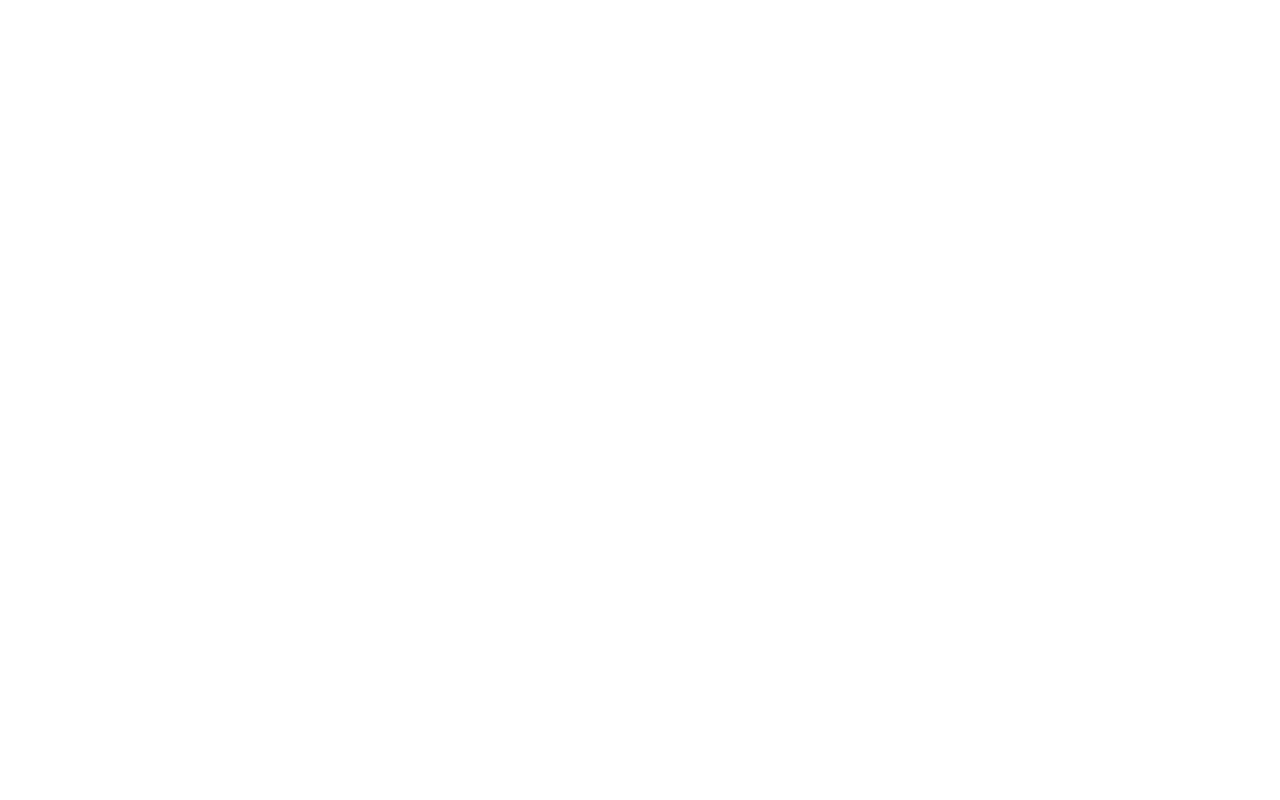
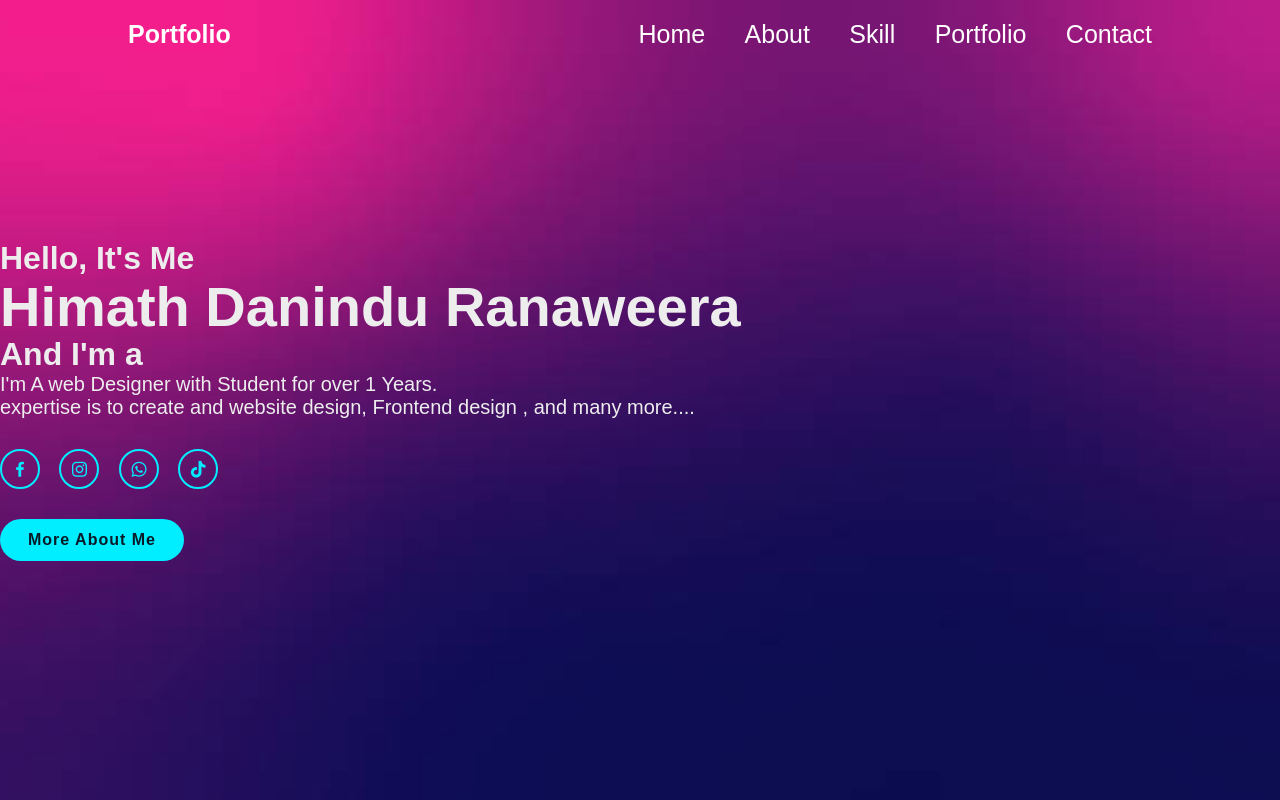
Before and after one commit to Ranaweera-HD/Portfolio, a plain HTML site: page index.html in a window 1280 px wide. Drawn offline with nearby package versions, Linux system fonts and the light colour scheme.

Commit message:
Add Social Media Icons

```diff
--- a/index.html
+++ b/index.html
@@ -4,8 +4,37 @@
     <meta charset="UTF-8">
     <meta name="viewport" content="width=device-width, initial-scale=1.0">
     <title>Portfolio</title>
+    <link rel="stylesheet" href="stylesheet.css">
+    <link href='https://unpkg.com/boxicons@2.1.4/css/boxicons.min.css' rel="stylesheet">
 </head>
 <body>
+    <header class="header">
+        <a href="#" class="logo">Portfolio</a>
 
+        <nav class="navbar">
+            <a href="#">Home</a>
+            <a href="#">About</a>
+            <a href="#">Skill</a>
+            <a href="#">Portfolio</a>
+            <a href="#">Contact</a>
+        </nav>
+    </header>
+    <section class="home">
+        <div class="home-content">
+            <h3>Hello, It's Me</h3>
+            <h1>Himath Danindu Ranaweera</h1>
+            <h3>And I'm a</h3>
+            <p>I'm A web Designer with Student for over 1 Years.
+                <br>expertise is to create and website design, Frontend design , and many more....
+            </p>
+            <div class="home-sci">
+                <a href="#"><i class='bx bxl-facebook' ></i></a>
+                <a href="#"><i class='bx bxl-instagram' ></i></a>
+                <a href="#"><i class='bx bxl-whatsapp' ></i></a>
+                <a href="#"><i class='bx bxl-tiktok' ></i></a>
+            </div>
+            <a href="#" class="btn-box">More About Me</a>
+        </div>
+    </section>
 </body>
 </html>
--- a/stylesheet.css
+++ b/stylesheet.css
@@ -0,0 +1,104 @@
+*
+{
+    margin: 0;
+    padding: 0;
+    box-sizing: border-box;
+    font-family: 'poppins' , sans-serif;
+}
+body{
+    color: #ededed;
+}
+.header{
+    position: fixed;
+    top: 0;
+    left: 0;
+    width: 100%;
+    padding: 20px 10%;
+    background: transparent;
+    display: flex;
+    justify-content: space-between;
+    align-items: center;
+    z-index: 100;
+}
+.logo{
+    position: relative;
+    font-size: 25px;
+    color: #fff;
+    text-decoration: none;
+    font-weight: 600;
+}
+.navbar a {
+    display: inline-block;
+    font-size: 25px;
+    color: #fff;
+    text-decoration: none;
+    font-weight: 500;
+    margin-left: 35px;
+    transition: .3s;
+}
+.navbar{
+    color: #0ef;
+}
+.home{
+    position: relative;
+    width: 100%;
+    justify-content: space-between;
+    height: 100vh;
+    background: url(./istockphoto-1308683679-612x612.jpg) no-repeat;
+    background-size: cover;
+    background-position: center;
+    display: flex;
+    align-items: center;
+    padding: 70ox 10% 0;
+}
+.home-content{
+    max-width: 800px;
+}
+.home-content h3{
+    font-size: 32px;
+    font-weight: 700;
+}
+.home-content h1 {
+    font-size: 56px;
+    font-weight: 700;
+    margin: -3px 0;
+}
+.home-content p {
+    font-size: 20px;
+}
+.home-sci a{
+    display: inline-flex;
+    justify-content: center;
+    align-items: center;
+    width: 40px;
+    height: 40px;
+    background: transparent;
+    border: 2px solid #0ef;
+    border-radius: 50%;
+    font-size: 20px;
+    color: #0ef;
+    text-decoration: none;
+    margin: 30px 15px 30px 0;
+}
+.home-sci a:hover{
+    background: #0ef;
+    color: #081b29;
+    box-shadow: 0 0 20px #0ef;
+
+}
+.btn-box{
+    display: inline-block;
+    padding: 12px 28px;
+    background: #0ef;
+    border-radius: 40px;
+    font-size: 16px;
+    color: #081b29;
+    letter-spacing: 1px;
+    text-decoration: none;
+    font-weight: 600;
+}
+.btn-box:hover{
+    box-shadow: 0 0 5px cyan,
+    0 0 25px cyan, 0 0 50px cyan,
+    0 0 100px cyan, 0 0 200px cyan
+}
```
Also changed, not shown: istockphoto-1308683679-612x612.jpg (added).
